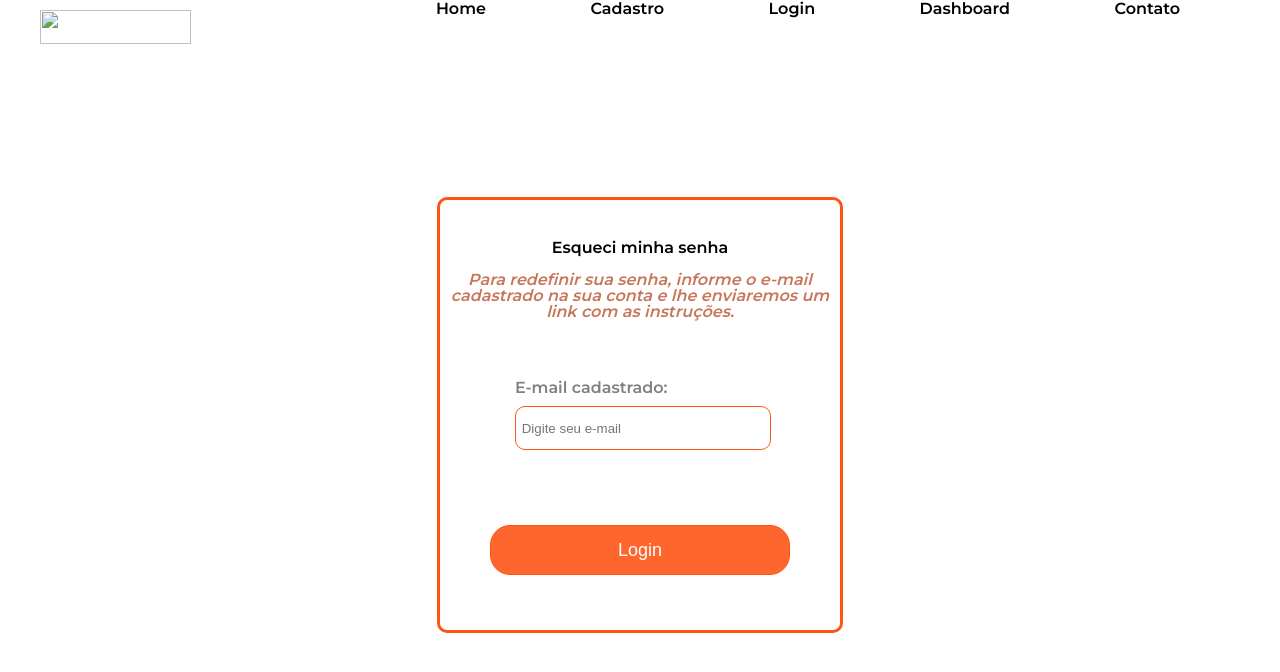
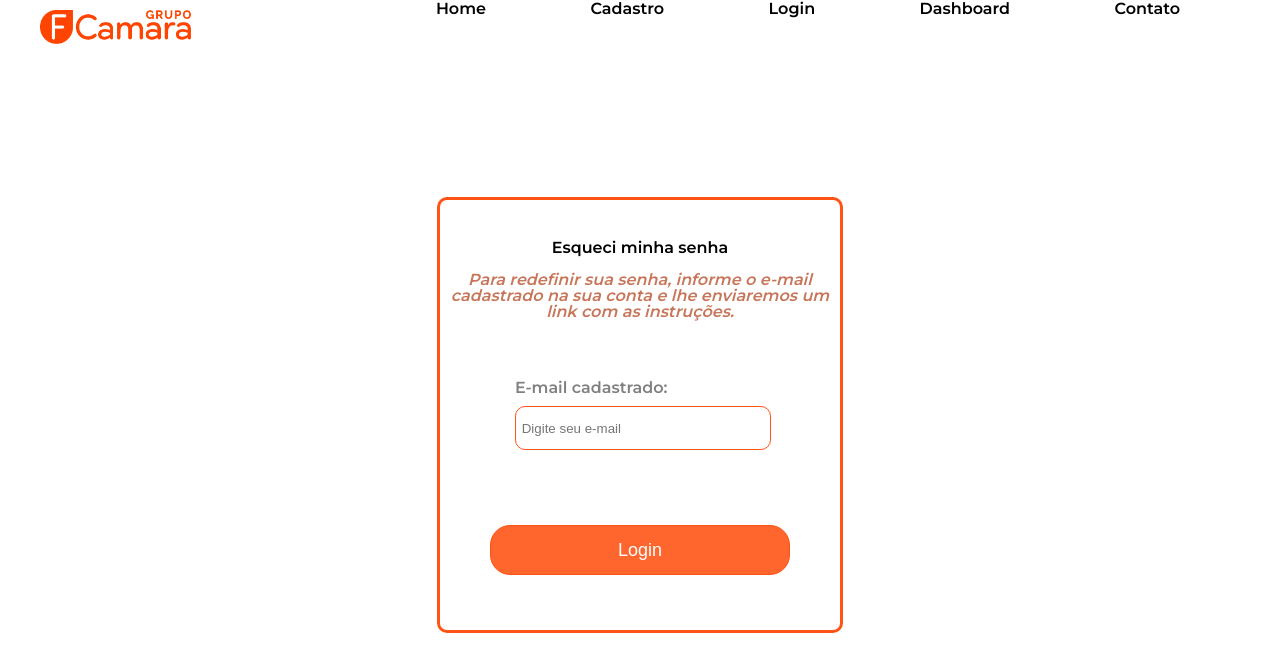
Before and after one commit to eduardigo/squad09, a plain HTML site: page esqueci-senha.html in a window 1280 px wide. Drawn offline with Linux system fonts and the light colour scheme.

Commit message:
ajuste de src

```diff
--- a/esqueci-senha.html
+++ b/esqueci-senha.html
@@ -9,7 +9,7 @@
 </head>
 
 <body>
-    <img class="logo-fcamara" src="logo-fcamara.png" />
+    <img class="logo-fcamara" src="/imagens/logo-fcamara.png" />
     <header>
         <div class="navegacao">
 
```
